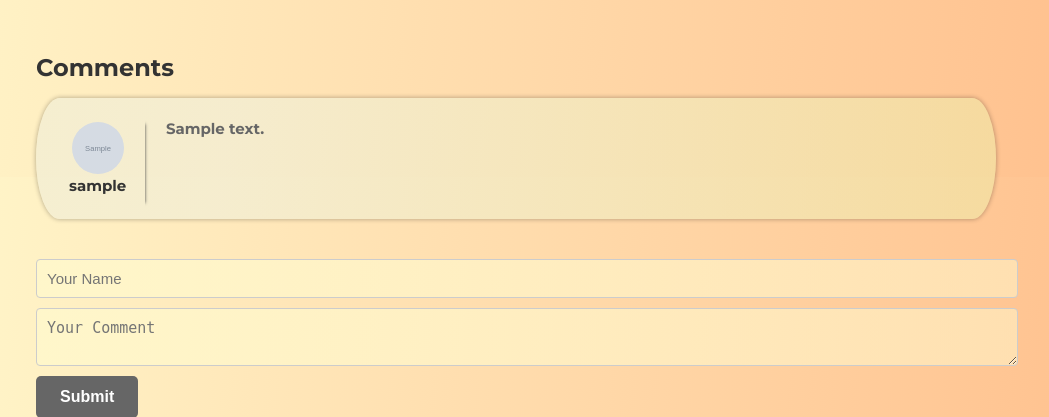
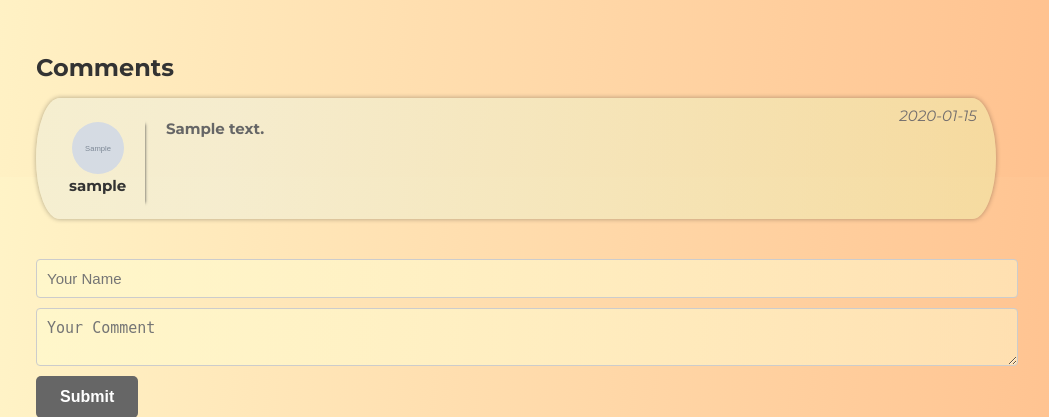
Before and after one commit to eftenow/PawPrints_app, a Django app: page /pets/detail/1/ in a window 1280 px wide. Shown: the part 623-1040 px from the top of the page, without its empty margins (124-1173 px from the left). Run offline with Django 5.2, Linux system fonts and the light colour scheme; tables that the repository leaves empty hold one stand-in row (values such as "Sample post"); grey boxes marked "Sample" are stand-in pictures.

Commit message:
added date and time to each comment

```diff
--- a/static/css/petFunctions.css
+++ b/static/css/petFunctions.css
@@ -320,6 +320,7 @@ select {
 }
 
 .comment-item {
+    position: relative;
     margin-bottom: 20px;
     display: flex;
     background: linear-gradient(275deg, rgb(240 231 166 / 62%) 0%, rgb(242 238 213 / 74%) 80%);
@@ -342,6 +343,15 @@ select {
     align-items: center;
     padding: 1.6% 2% 1.3% 1.5%;
     box-shadow: 12px 5px 3px -12px;
+}
+
+.comment-date{
+    position: absolute;
+    top: 5%;
+    right: 2%;
+    font-weight: normal;
+    font-style: italic;
+    color: #736e6e;
 }
 
 .comment-author-data img{
--- a/templates/pet/pet-details.html
+++ b/templates/pet/pet-details.html
@@ -38,8 +38,10 @@
                         {% endif %}
 
                         <div class="comment-author">{{ comment.to_user.username }}</div>
+
                     </div>
                     <div class="comment-content">{{ comment.comment_text }}</div>
+                    <div class="comment-date">{{ comment.date_time_of_publication|date:"Y-m-d" }}</div>
                 </li>
             {% empty %}
                 <li class="comment-item">No comments yet.</li>
```
